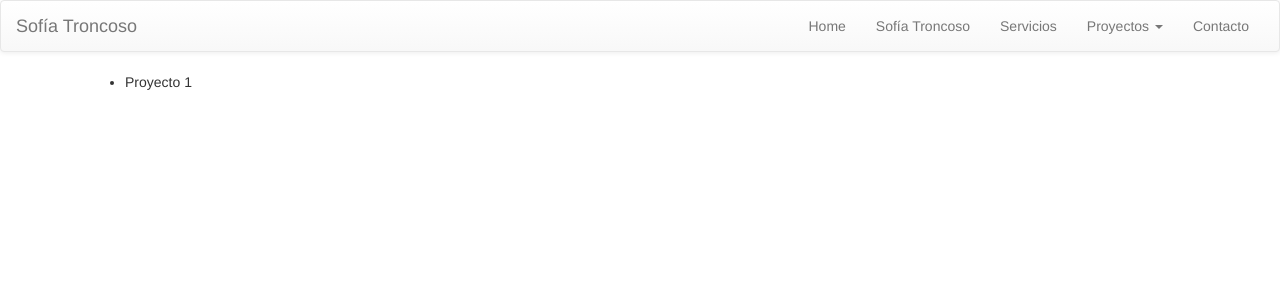
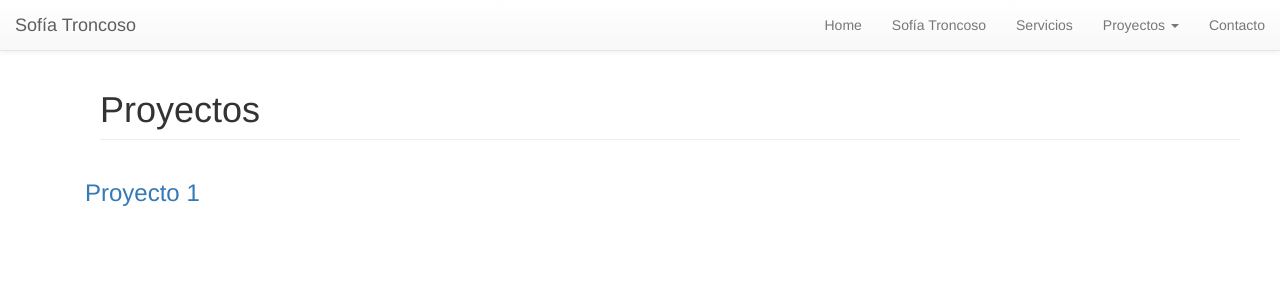
Before and after one commit to alerios7/sofiapp, a Django app: a page that uses sofiapp/templates/sofiapp/base.html in a window 1280 px wide. Shown: the top 300 px of the page. Run offline with Django 3.2, Linux system fonts and the light colour scheme; data comes from the database, SQL or seed files in the repository; both versions use the stored data as it was after the commit; some libraries are stand-ins or nearby versions.

Commit message:
modificacion url para servir archivos estaticos y media en desarrollo, uso de stdimage para procesar imagenes

```diff
--- a/mysite/settings.py
+++ b/mysite/settings.py
@@ -26,6 +26,7 @@ INSTALLED_APPS = [
     'django.contrib.messages',
     'django.contrib.staticfiles',
     'sofiapp',
+    'stdimage',
 ]
 
 MIDDLEWARE = [
@@ -109,7 +110,7 @@ USE_TZ = True
 
 STATIC_URL = '/static/'
 MEDIA_ROOT = os.path.join(BASE_DIR, 'media/')
-MEDIA_URL = 'media/'
+MEDIA_URL = '/media/'
 
 
 EMAIL_BACKEND = 'django.core.mail.backends.console.EmailBackend'
--- a/sofiapp/models.py
+++ b/sofiapp/models.py
@@ -1,5 +1,6 @@
 from django.db import models
 from django.utils import timezone
+from stdimage.models import StdImageField
 
 # Create your models here.
 #One project can have many categories, and one category can have many projects
@@ -31,7 +32,10 @@ class Project(models.Model):
         return self.title
 
 class Image(models.Model):
-    image = models.ImageField('Imagen', upload_to='project_images/')
+    image = StdImageField('Imagen', upload_to='project_images/', blank=True, variations={
+        'large': (1080, 590),
+        'medium': (540, 295),
+    })
     project = models.ForeignKey(Project , related_name='images', blank=True, null=True)
 
     def __str__(self):
--- a/sofiapp/static/sofiapp/css/sofiapp.css
+++ b/sofiapp/static/sofiapp/css/sofiapp.css
@@ -0,0 +1,7 @@
+body {
+    padding-top: 50px; /* Required padding for .navbar-fixed-top. Remove if using .navbar-static-top. Change if height of navigation changes. */
+}
+
+.portfolio-item {
+    margin-bottom: 25px;
+}
--- a/sofiapp/templates/sofiapp/base.html
+++ b/sofiapp/templates/sofiapp/base.html
@@ -12,7 +12,7 @@
     <script src="{% static 'sofiapp/js/sofiapp.js' %}"></script>
   </head>
   <body>
-    <nav class="navbar navbar-default">
+    <nav class="navbar navbar-default navbar-fixed-top">
       <div class="container-fluid">
         <!-- Brand and toggle get grouped for better mobile display -->
         <div class="navbar-header">
--- a/sofiapp/templates/sofiapp/projects.html
+++ b/sofiapp/templates/sofiapp/projects.html
@@ -1,8 +1,24 @@
 {% extends 'sofiapp/base.html' %}
 {% block content %}
-<ul>
-  {% for project in projects %}
-    <li>{{ project }}</li>
-  {% endfor %}
-</ul>
+<div class="container">
+    <div class="row">
+        <div class="col-lg-12">
+          <h1 class="page-header">Proyectos</h1>
+        </div>
+    </div>
+</div>
+
+{% for project in projects %}
+    {% if forloop.counter == 1 or forloop.counter|add:"-1"|divisibleby:"3" %}
+        <div class="row">
+    {% endif %}
+    <div class="col-md-4 portfolio-item">
+        <a href="#"><img class="img-responsive" src="{{ project.images.first.image.medium.url }}" /></a>
+        <h3><a href="#">{{ project }}</a></h3>
+    </div>
+    {% if forloop.counter|divisibleby:"3" %}
+        </div>
+    {% endif %}
+{% endfor %}
+
 {% endblock content %}
--- a/sofiapp/urls.py
+++ b/sofiapp/urls.py
@@ -1,3 +1,5 @@
+from django.conf import settings
+from django.conf.urls.static import static
 from django.conf.urls import url
 
 from . import views
@@ -7,4 +9,4 @@ urlpatterns = [
     url(r'^$', views.index, name='index'),
     url(r'^contacto/$', views.contact, name='contact'),
     url(r'^proyectos/(?P<filter>.*)/$', views.projects, name='projects'),
-]
+] + static(settings.STATIC_URL, document_root=settings.STATIC_ROOT)+ static(settings.MEDIA_URL, document_root=settings.MEDIA_ROOT)
--- a/sofiapp/views.py
+++ b/sofiapp/views.py
@@ -44,5 +44,5 @@ def projects(request, filter):
     else:
         projects = Project.objects.filter(categories__category_name=filter)
     return render(request, 'sofiapp/projects.html', {'projects': projects,
-                                              'categories': categories,
-                                              'project_types': project_types})
+                                                     'categories': categories,
+                                                     'project_types': project_types})
```
Also changed, not shown: db.sqlite3, sofiapp/migrations/0002_auto_20161110_1714.py (added), sofiapp/migrations/0003_auto_20161110_2125.py (added).
